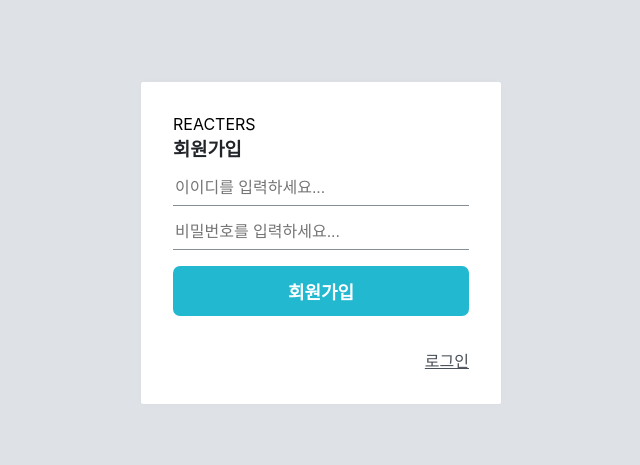
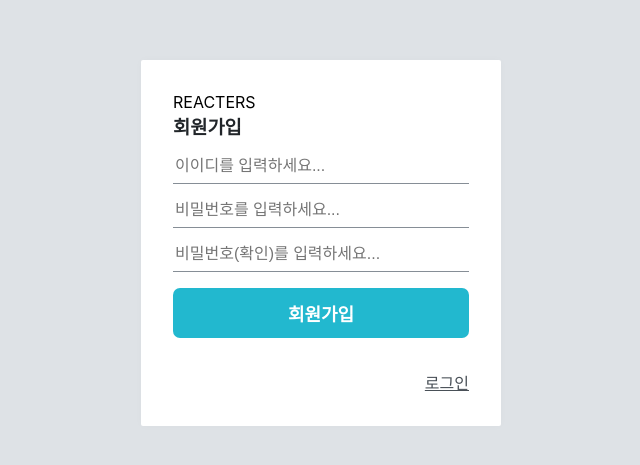
Before and after one commit to Lee-eunjoo-love/blog-frontend, a React (Create React App) app: page /register in a window 1280 px wide. Shown: the part 157-622 px from the top of the page, without its empty margins (319-959 px from the left). Built offline with nearby package versions, Linux system fonts and the light colour scheme.

Commit message:
[컨테이너 컴포넌트] useDispatch와 useSelector 함수를 사용하여 프레젠테이션 컴포넌트와 리덕스 연동

```diff
--- a/src/components/auth/AuthForm.js
+++ b/src/components/auth/AuthForm.js
@@ -52,23 +52,37 @@
   register: '회원가입',
 };
 
-const AuthForm = ({ type }) => {
+const AuthForm = ({ type, form, onChange, onSubmit }) => {
   const text = textMap[type];
   return (
     <AuthFormBlock>
       <h3>{text}</h3>
-      <form>
+      <form onSubmit={onSubmit}>
         <StyledInput
           autoComplete="username"
           name="username"
           placeholder="이이디를 입력하세요..."
+          onChange={onChange}
+          value={form.username}
         />
         <StyledInput
           autoComplete="new-password"
           name="password"
           placeholder="비밀번호를 입력하세요..."
           type="password"
+          onChange={onChange}
+          value={form.password}
         />
+        {type === 'register' && (
+          <StyledInput
+            autoComplete="new-password"
+            name="passwordConfirm"
+            placeholder="비밀번호(확인)를 입력하세요..."
+            type="password"
+            onChange={onChange}
+            value={form.passwordConfirm}
+          />
+        )}
         <ButtonWithMarginTop cyan fullWidth>
           {text}
         </ButtonWithMarginTop>
--- /dev/null
+++ b/src/containers/auth/LoginForm.js
@@ -0,0 +1,49 @@
+import { useEffect } from 'react';
+import { useDispatch, useSelector } from 'react-redux';
+import { changeField, initializeForm } from '../../modules/auth';
+import AuthForm from '../../components/auth/AuthForm';
+
+const LoginForm = () => {
+  const dispatch = useDispatch();
+  const { form } = useSelector(({ auth }) => ({
+    form: auth.login,
+  }));
+
+  // #. INPUT 변경 이벤트
+  const onChange = (e) => {
+    const { value, name } = e.target;
+    dispatch(
+      changeField({
+        form: 'login',
+        key: name,
+        value,
+      }),
+    );
+  };
+
+  // #. FORM 등록 이벤트
+  const onSubmit = (e) => {
+    e.preventDefault();
+    // TODO:
+  };
+
+  // #. 컴포넌트가 처음 렌더링될 때 FORM 초기화
+  useEffect(() => {
+    dispatch(initializeForm('login'));
+  }, [dispatch]);
+
+  return (
+    <AuthForm
+      type="login"
+      form={form}
+      onChange={onChange}
+      onSubmit={onSubmit}
+    />
+  );
+};
+
+export default LoginForm;
+
+/**
+ * [컨테이너 컴포넌트] useDispatch와 useSelector 함수를 사용하여 프레젠테이션 컴포넌트와 리덕스 연동
+ */
--- /dev/null
+++ b/src/containers/auth/RegisterForm.js
@@ -0,0 +1,45 @@
+import { useEffect } from 'react';
+import { useDispatch, useSelector } from 'react-redux';
+import { changeField, initializeForm } from '../../modules/auth';
+import AuthForm from '../../components/auth/AuthForm';
+
+const RegisterForm = () => {
+  const dispatch = useDispatch();
+  const { form } = useSelector(({ auth }) => ({
+    form: auth.register,
+  }));
+
+  // #. INPUT 변경 이벤트
+  const onChange = (e) => {
+    const { value, name } = e.target;
+    dispatch(
+      changeField({
+        form: 'register',
+        key: name,
+        value,
+      }),
+    );
+  };
+
+  // #. FORM 등록 이벤트
+  const onSubmit = (e) => {
+    e.preventDefault();
+    //TODO:
+  };
+
+  // #. 컴포넌트가 처음 렌더링될 때 form 초기화
+  useEffect(() => {
+    dispatch(initializeForm('register'));
+  }, [dispatch]);
+
+  return (
+    <AuthForm
+      type="register"
+      form={form}
+      onChange={onChange}
+      onSubmit={onSubmit}
+    />
+  );
+};
+
+export default RegisterForm;
--- a/src/pages/auth/LoginPage.js
+++ b/src/pages/auth/LoginPage.js
@@ -1,10 +1,10 @@
 import AuthTemplate from '../../components/auth/AuthTemplate';
-import AuthForm from '../../components/auth/AuthForm';
+import LoginForm from '../../containers/auth/LoginForm';
 
 const LoginPage = () => {
   return (
     <AuthTemplate>
-      <AuthForm type="login" />
+      <LoginForm />
     </AuthTemplate>
   );
 };
--- a/src/pages/auth/RegisterPage.js
+++ b/src/pages/auth/RegisterPage.js
@@ -1,10 +1,10 @@
 import AuthTemplate from '../../components/auth/AuthTemplate';
-import AuthForm from '../../components/auth/AuthForm';
+import RegisterForm from '../../containers/auth/RegisterForm';
 
 const RegisterPage = () => {
   return (
     <AuthTemplate>
-      <AuthForm type="register" />
+      <RegisterForm />
     </AuthTemplate>
   );
 };
```
